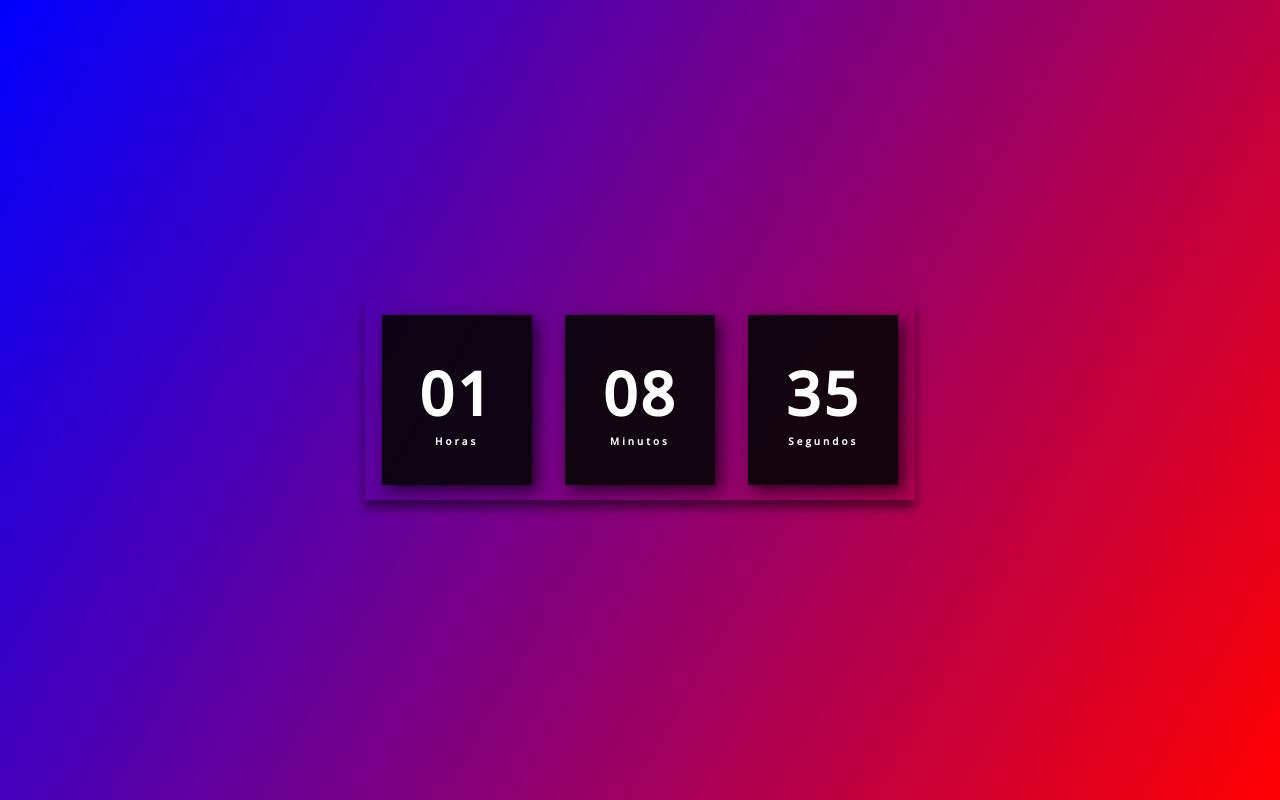
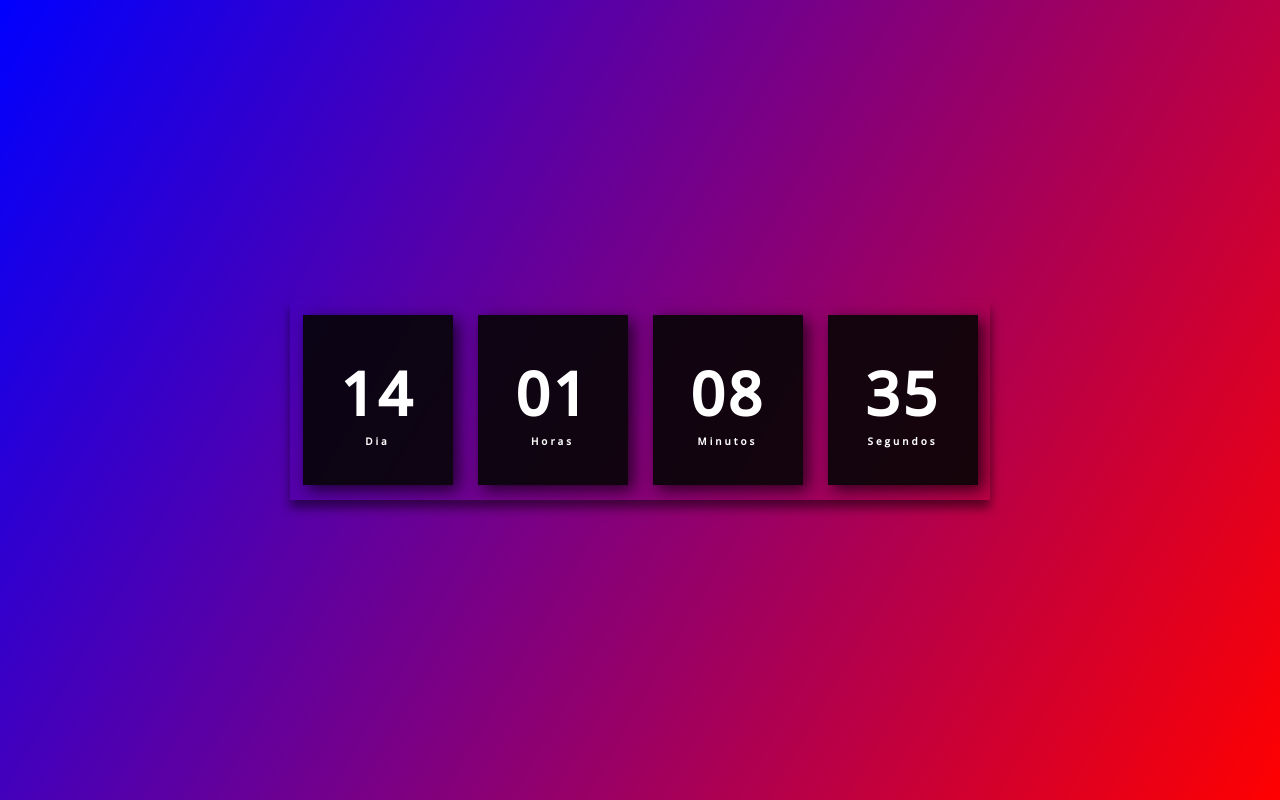
Before and after one commit to EduardoPH/RealTime, a plain HTML site: page index.html in a window 1280 px wide. Drawn offline with nearby package versions, Linux system fonts and the light colour scheme.

Commit message:
Adicionando dia

```diff
--- a/assets/css/style.css
+++ b/assets/css/style.css
@@ -19,7 +19,7 @@ body {
   align-items: center;
   justify-content: space-around;
   height: 200px;
-  width: 550px;
+  width: 700px;
   background: transparent;
   box-shadow: 0px 8px 10px rgba(0, 0, 0, 0.5);
 }
--- a/assets/js/index.js
+++ b/assets/js/index.js
@@ -1,12 +1,16 @@
 const horas = document.getElementById('horas');
 const minutos = document.getElementById('minutos');
 const segundos = document.getElementById('segundos');
+const dias = document.getElementById('dias');
 
 const relogio = setInterval(function time() {
   let dateToday = new Date();
   let hr = dateToday.getHours();
   let min = dateToday.getMinutes();
   let sec = dateToday.getSeconds();
+  let day = dateToday.getDate();
+
+  if(day < 10) day = '0' + day;
 
   if(hr < 10) hr = '0' + hr;
 
@@ -14,6 +18,7 @@ const relogio = setInterval(function time() {
 
   if(sec < 10) sec = '0' + sec;
 
+  dias.textContent = day
   horas.textContent = hr;
   minutos.textContent = min;
   segundos.textContent = sec;
--- a/index.html
+++ b/index.html
@@ -9,6 +9,10 @@
 </head>
 <body>
   <div class="relogio">
+    <div>
+      <span id="dias"> 00 </span>
+      <span class="tempo"> Dia </span>
+    </div>
     <div>
       <span id="horas"> 00 </span>
       <span class="tempo"> Horas </span>
```
